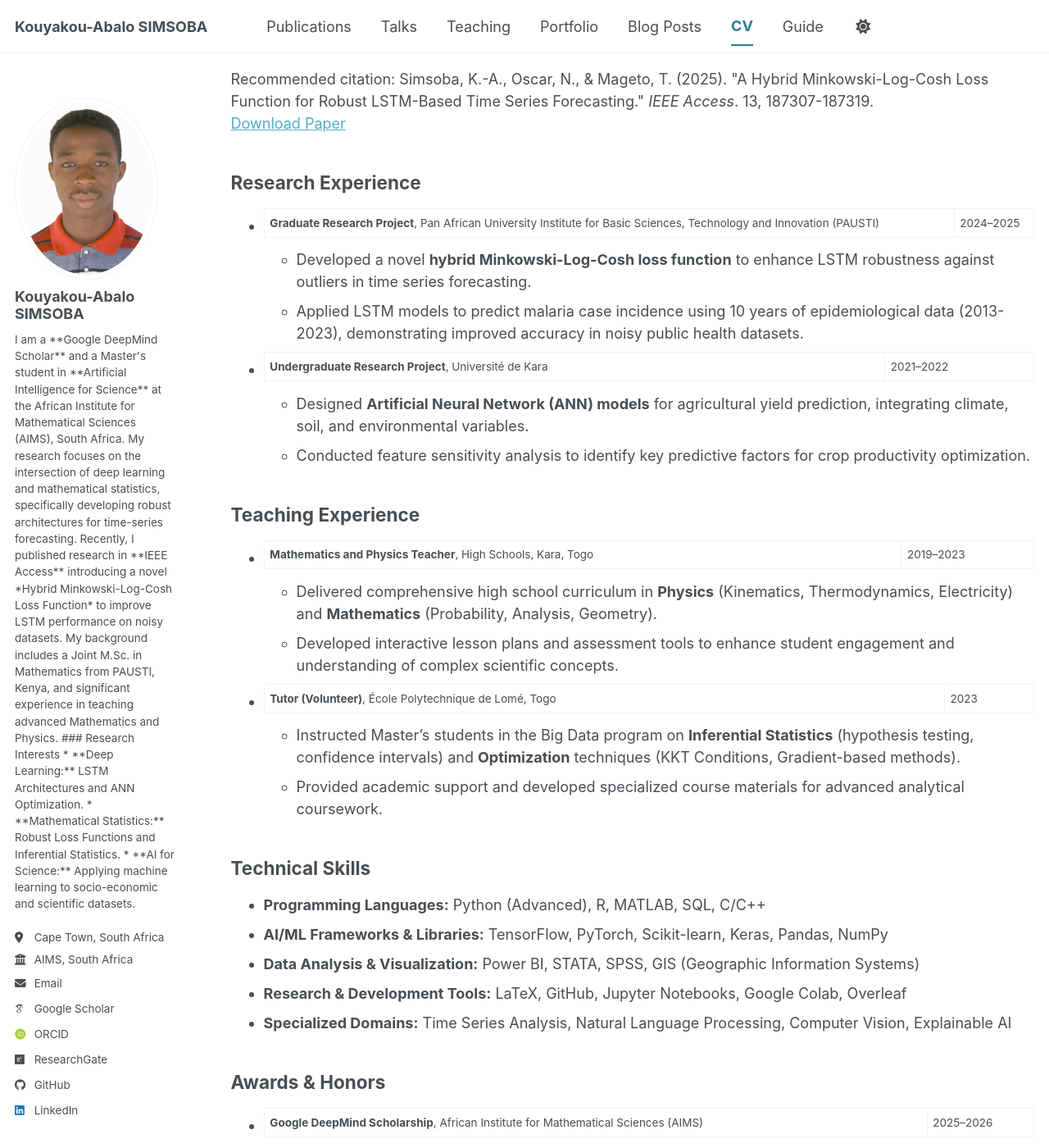
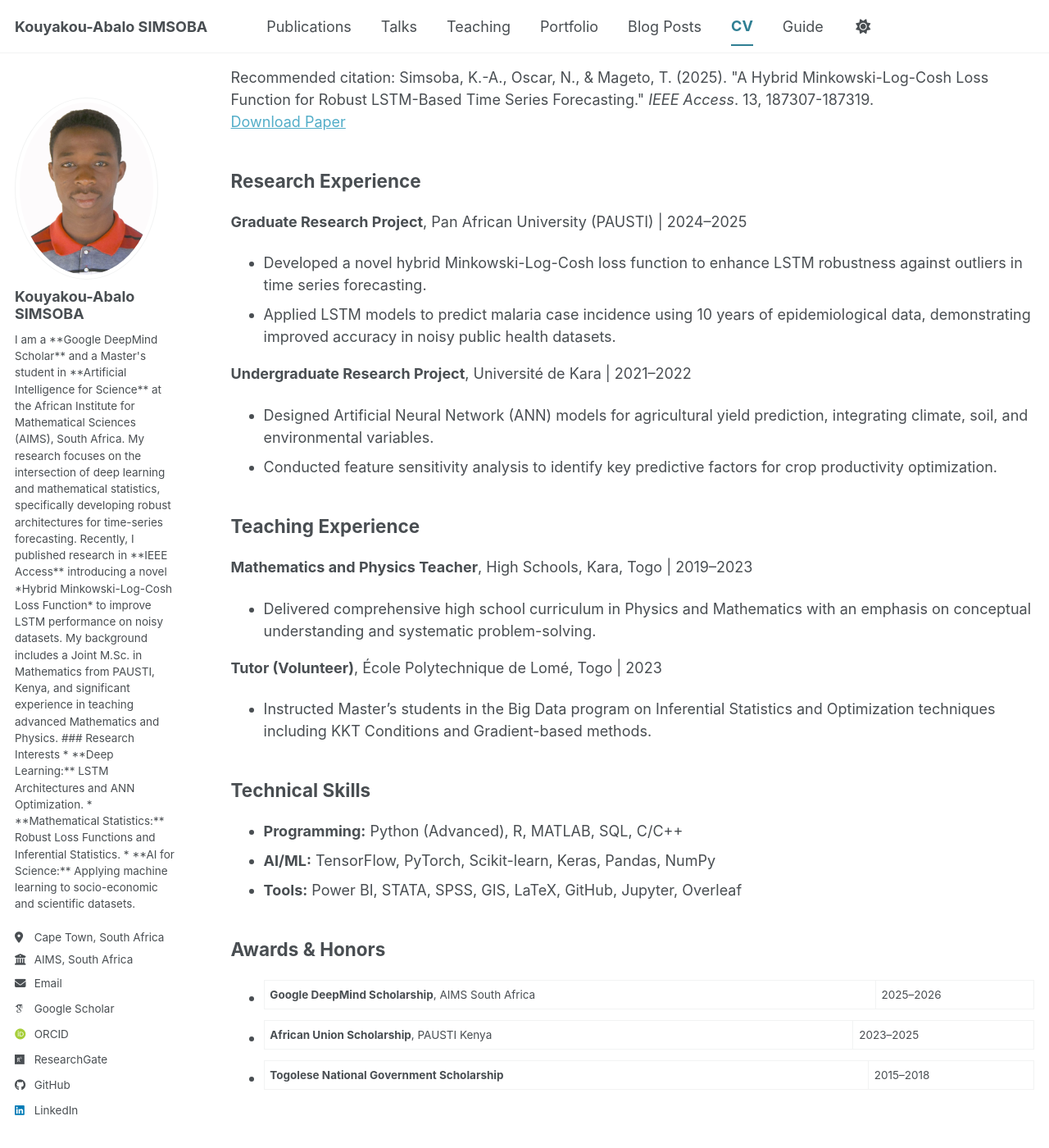
Before and after one commit to simsoba-research/simsoba-research.github.io, a Jekyll site: the page built from _pages/cv.md, in a window 1280 px wide and 1400 px high, scrolled down 1095 px. Shown: the whole window at 82% size. Built offline with Jekyll 4.4.1, drawn with Linux system fonts in a browser that asks for light colours; some web fonts are replaced; a script bundle is joined from its source files by our own code; library files that are not in the unit come from our copies; some of the changed text lies outside the part shown.

Commit message:
Update cv.md

```diff
--- a/_pages/cv.md
+++ b/_pages/cv.md
@@ -14,6 +14,8 @@ redirect_from:
 </div>
 
 ## Research Interests
+<u></u>
+
 * **Robust Machine Learning:** Developing methodologies and loss functions resilient to noisy data and outliers.
 * **Time Series Forecasting:** Deep learning approaches for temporal data analysis and prediction.
 * **NLP & LLMs:** Natural Language Processing and Large Language Model applications.
@@ -21,46 +23,56 @@ redirect_from:
 * **Computer Vision & Speech Processing:** Advanced signal and image analysis techniques.
 
 ## Education
-* **M.Sc. in Artificial Intelligence for Science**, African Institute for Mathematical Sciences (AIMS), South Africa | 2023 – 2025
-  * **Google DeepMind Scholar**
-* **Joint M.Sc. in Mathematics (Statistics Option)**, Pan African University Institute for Basic Sciences, Technology and Innovation (PAUSTI), Kenya | 2021 – 2023
-  * *Thesis: A Hybrid Minkowski-Log-Cosh loss function for Robust LSTM-based time series forecasting*
-  * *African Union Scholar*
-* **B.Sc. in Mathematics, Statistics and Socio-economic Applications**, Université de Kara, Togo | 2018 – 2021
-  * *Thesis: Evaluating the Effects of Online Learning on the Student Population of the Université de Kara During the COVID-19 Pandemic*
+<u></u>
+
+**African Institute for Mathematical Sciences (AIMS), South Africa** M.Sc. in Artificial Intelligence for Science
+Google DeepMind Scholar, 2025 – Present
+
+**Pan African University Institute for Basic Sciences, Technology and Innovation (PAUSTI), Kenya** Joint M.Sc. in Mathematics (Statistics Option)
+African Union Scholar, 2023 – 2025
+Thesis: *A Hybrid Minkowski-Log-Cosh loss function for Robust LSTM-based time series forecasting*
+
+**Université de Kara, Togo** B.Sc. in Mathematics, Statistics and Socio-economic Applications
+2018 – 2021
+Thesis: *Evaluating the Effects of Online Learning on the Student Population of the Université de Kara During the COVID-19 Pandemic*
 
 ## Peer-Reviewed Publications
+<u></u>
 
 {% for post in site.publications reversed %}
   {% include archive-single.html %}
 {% endfor %}
 
 ## Research Experience
-* **Graduate Research Project**, Pan African University Institute for Basic Sciences, Technology and Innovation (PAUSTI) | 2024–2025
-  * Developed a novel **hybrid Minkowski-Log-Cosh loss function** to enhance LSTM robustness against outliers in time series forecasting.
-  * Applied LSTM models to predict malaria case incidence using 10 years of epidemiological data (2013-2023), demonstrating improved accuracy in noisy public health datasets.
+<u></u>
 
-* **Undergraduate Research Project**, Université de Kara | 2021–2022
-  * Designed **Artificial Neural Network (ANN) models** for agricultural yield prediction, integrating climate, soil, and environmental variables.
-  * Conducted feature sensitivity analysis to identify key predictive factors for crop productivity optimization.
+**Graduate Research Project**, Pan African University (PAUSTI) | 2024–2025
+* Developed a novel hybrid Minkowski-Log-Cosh loss function to enhance LSTM robustness against outliers in time series forecasting.
+* Applied LSTM models to predict malaria case incidence using 10 years of epidemiological data, demonstrating improved accuracy in noisy public health datasets.
+
+**Undergraduate Research Project**, Université de Kara | 2021–2022
+* Designed Artificial Neural Network (ANN) models for agricultural yield prediction, integrating climate, soil, and environmental variables.
+* Conducted feature sensitivity analysis to identify key predictive factors for crop productivity optimization.
 
 ## Teaching Experience
-* **Mathematics and Physics Teacher**, High Schools, Kara, Togo | 2019–2023
-  * Delivered comprehensive high school curriculum in **Physics** (Kinematics, Thermodynamics, Electricity) and **Mathematics** (Probability, Analysis, Geometry).
-  * Developed interactive lesson plans and assessment tools to enhance student engagement and understanding of complex scientific concepts.
+<u></u>
 
-* **Tutor (Volunteer)**, École Polytechnique de Lomé, Togo | 2023
-  * Instructed Master's students in the Big Data program on **Inferential Statistics** (hypothesis testing, confidence intervals) and **Optimization** techniques (KKT Conditions, Gradient-based methods).
-  * Provided academic support and developed specialized course materials for advanced analytical coursework.
+**Mathematics and Physics Teacher**, High Schools, Kara, Togo | 2019–2023
+* Delivered comprehensive high school curriculum in Physics and Mathematics with an emphasis on conceptual understanding and systematic problem-solving.
+
+**Tutor (Volunteer)**, École Polytechnique de Lomé, Togo | 2023
+* Instructed Master's students in the Big Data program on Inferential Statistics and Optimization techniques including KKT Conditions and Gradient-based methods.
 
 ## Technical Skills
-* **Programming Languages:** Python (Advanced), R, MATLAB, SQL, C/C++
-* **AI/ML Frameworks & Libraries:** TensorFlow, PyTorch, Scikit-learn, Keras, Pandas, NumPy
-* **Data Analysis & Visualization:** Power BI, STATA, SPSS, GIS (Geographic Information Systems)
-* **Research & Development Tools:** LaTeX, GitHub, Jupyter Notebooks, Google Colab, Overleaf
-* **Specialized Domains:** Time Series Analysis, Natural Language Processing, Computer Vision, Explainable AI
+<u></u>
+
+* **Programming:** Python (Advanced), R, MATLAB, SQL, C/C++
+* **AI/ML:** TensorFlow, PyTorch, Scikit-learn, Keras, Pandas, NumPy
+* **Tools:** Power BI, STATA, SPSS, GIS, LaTeX, GitHub, Jupyter, Overleaf
 
 ## Awards & Honors
-* **Google DeepMind Scholarship**, African Institute for Mathematical Sciences (AIMS) | 2025–2026
-* **African Union Scholarship**, Pan African University Institute for Basic Sciences, Technology and Innovation (PAUSTI) | 2023–2025
-* **Togolese National Government Scholarship**, Government of Togo | 2015–2018
+<u></u>
+
+* **Google DeepMind Scholarship**, AIMS South Africa | 2025–2026
+* **African Union Scholarship**, PAUSTI Kenya | 2023–2025
+* **Togolese National Government Scholarship** | 2015–2018
```
